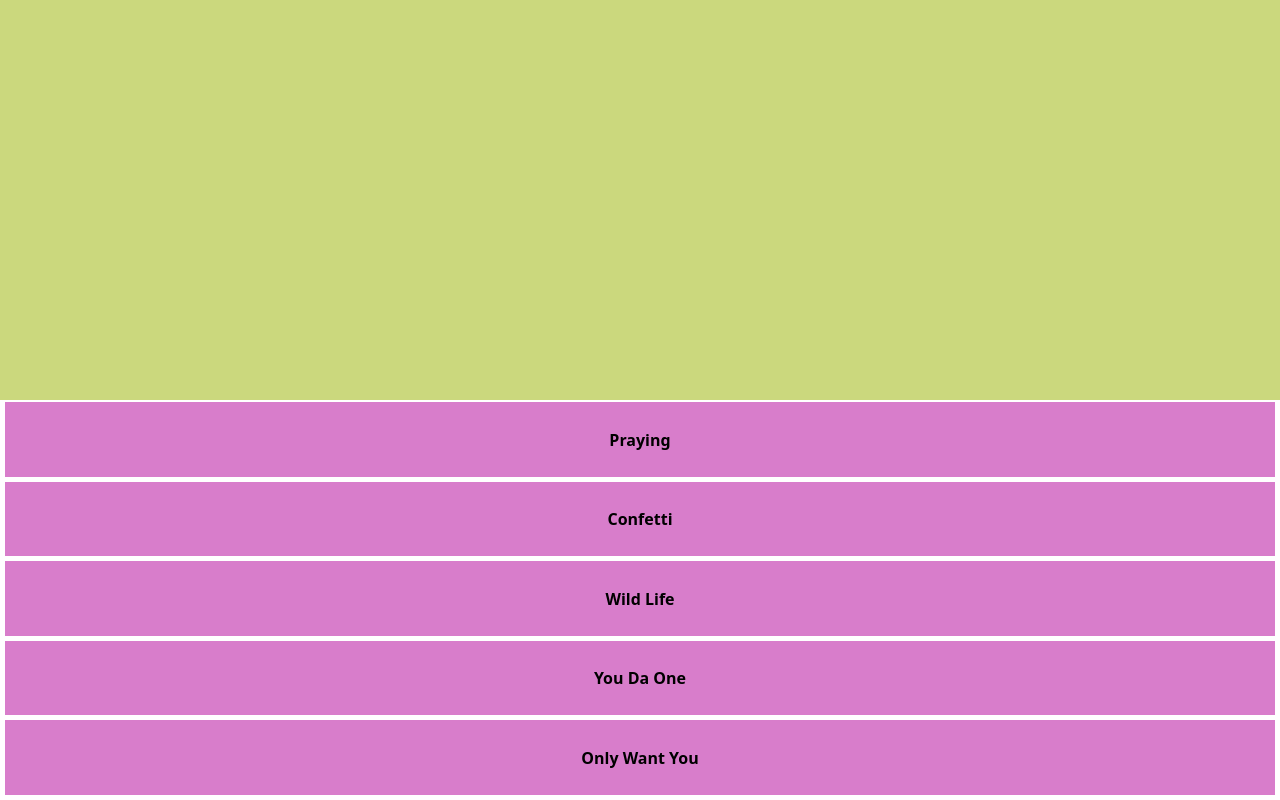
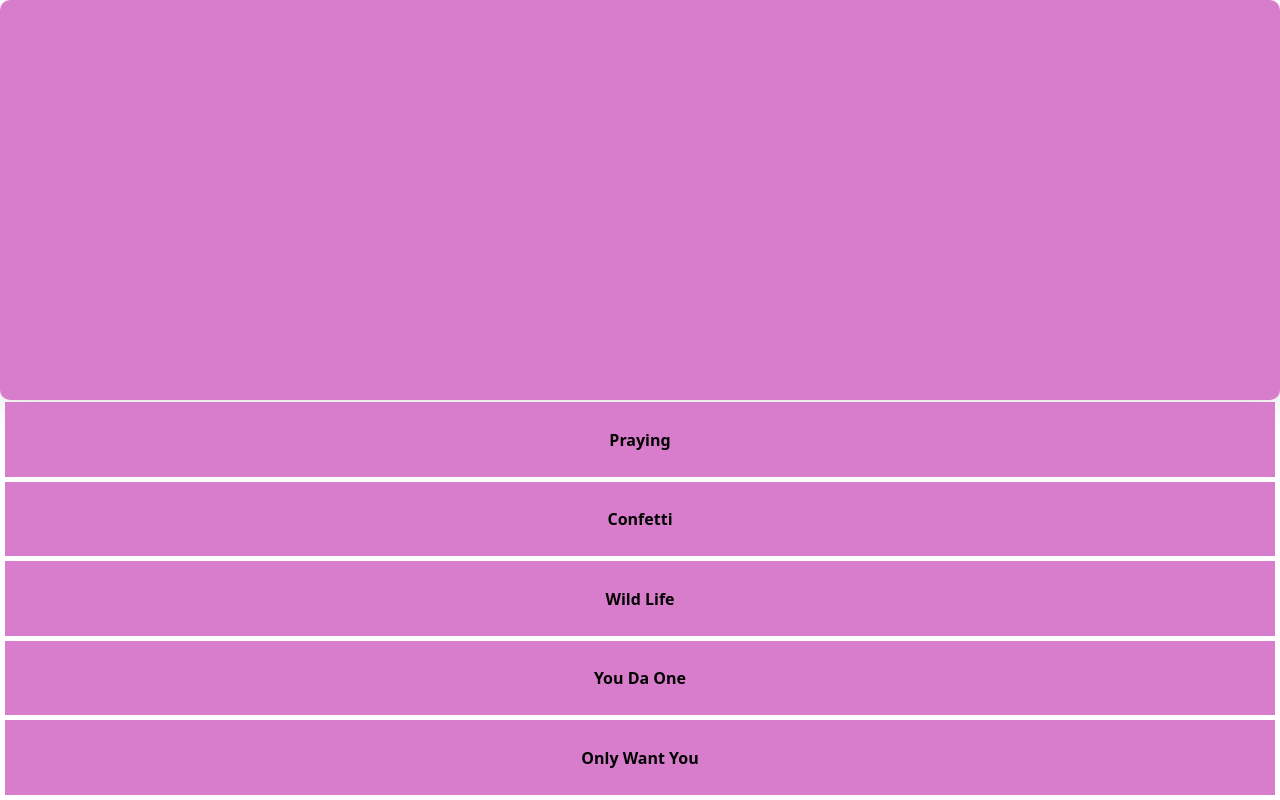
Before and after one commit to Tane4ka170/react-music-player, a React (Create React App) app: page / in a window 1280 px wide. Built offline with nearby package versions, Linux system fonts and the light colour scheme; a web font is replaced by a local one.

Commit message:
Styled player card and added controls container

```diff
--- a/src/App.css
+++ b/src/App.css
@@ -22,5 +22,16 @@
 .player-card {
   width: 100%;
   height: 50vh;
-  background-color: #cbd87d;
+  background-color: #d87dcb;
+  border-radius: 10px;
+  box-shadow: rgba(100, 100, 111, 0.2) 0px 7px 29px 0px;
+  -webkit-box-shadow: rgba(100, 100, 111, 0.2) 0px 7px 29px 0px;
+  -moz-box-shadow: rgba(100, 100, 111, 0.2) 0px 7px 29px 0px;
 }
+
+.player-main {
+  padding: 10px;
+}
+
+.control-icon {
+}
```
